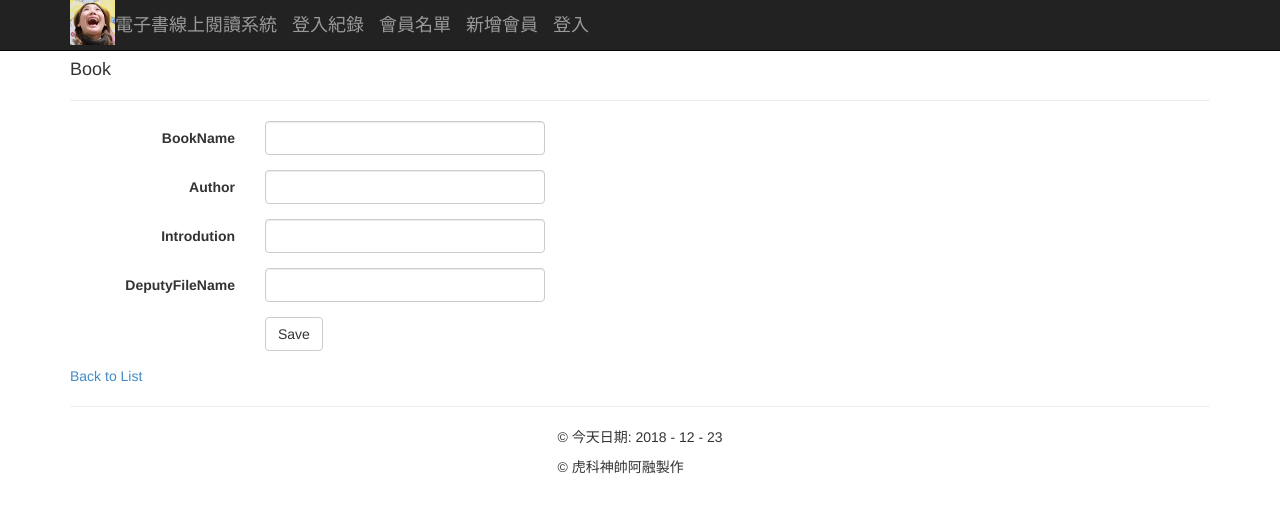
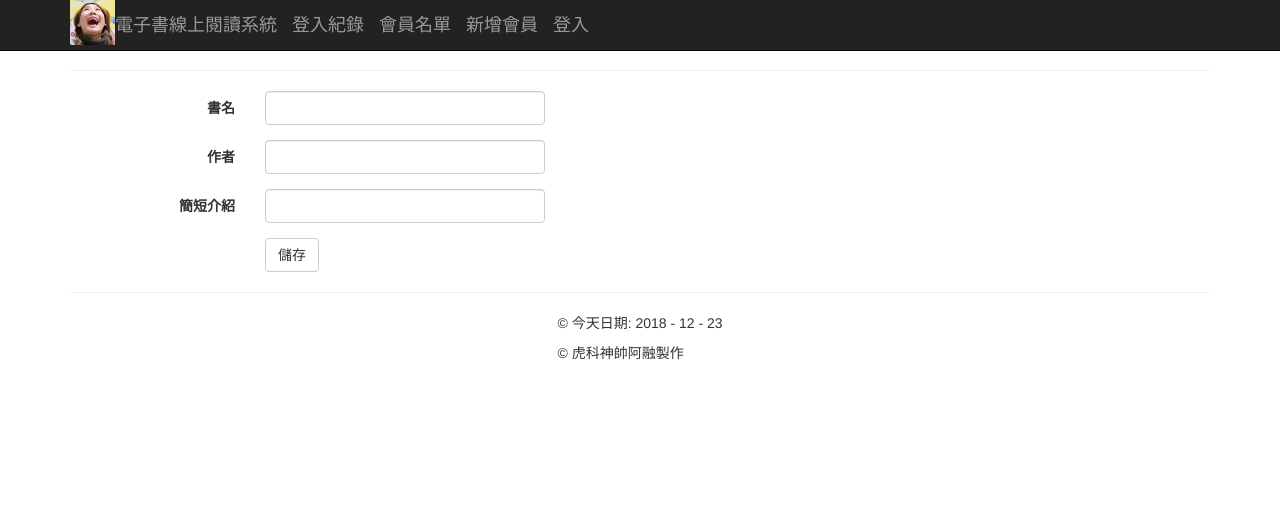
Before and after one commit to hank444tw/1119Work, an ASP.NET MVC app: page /Home/EditBook/1 in a window 1280 px wide. Shown: the top 513 px of the page. Run offline with ASP.NET Core 8 and stand-ins for ASP.NET MVC 5, Linux system fonts and the light colour scheme; the project's own start-up code is not run, and a stand-in starts its controllers and pages; some libraries are stand-ins or nearby versions.

Commit message:
繪本管理書名作者介紹修改功能完成

```diff
--- a/1119Work/Controllers/HomeController.cs
+++ b/1119Work/Controllers/HomeController.cs
@@ -112,6 +112,17 @@ namespace _1119Work.Controllers
         {
             var todo = db.Book.Where(m => m.Id == id).FirstOrDefault();
             return View(todo);
+        }
+
+        [HttpPost]
+        public ActionResult EditBook(int id,string BookName,string Author,string Introdution)
+        {
+            var book = db.Book.Where(m => m.Id == id).FirstOrDefault();
+            book.BookName = BookName;
+            book.Author = Author;
+            book.Introdution = Introdution;
+            db.SaveChanges();
+            return RedirectToAction("ListBook");
         }
 
         public ActionResult CreateMember()
--- a/1119Work/Views/Home/EditBook.cshtml
+++ b/1119Work/Views/Home/EditBook.cshtml
@@ -5,13 +5,12 @@
     @Html.AntiForgeryToken()
 
     <div class="form-horizontal">
-        <h4>Book</h4>
         <hr />
         @Html.ValidationSummary(true, "", new { @class = "text-danger" })
         @Html.HiddenFor(model => model.Id)
 
         <div class="form-group">
-            @Html.LabelFor(model => model.BookName, htmlAttributes: new { @class = "control-label col-md-2" })
+            <label class="control-label col-md-2">書名</label>
             <div class="col-md-10">
                 @Html.EditorFor(model => model.BookName, new { htmlAttributes = new { @class = "form-control" } })
                 @Html.ValidationMessageFor(model => model.BookName, "", new { @class = "text-danger" })
@@ -19,7 +18,7 @@
         </div>
 
         <div class="form-group">
-            @Html.LabelFor(model => model.Author, htmlAttributes: new { @class = "control-label col-md-2" })
+            <label class="control-label col-md-2">作者</label>
             <div class="col-md-10">
                 @Html.EditorFor(model => model.Author, new { htmlAttributes = new { @class = "form-control" } })
                 @Html.ValidationMessageFor(model => model.Author, "", new { @class = "text-danger" })
@@ -27,7 +26,7 @@
         </div>
 
         <div class="form-group">
-            @Html.LabelFor(model => model.Introdution, htmlAttributes: new { @class = "control-label col-md-2" })
+            <label class="control-label col-md-2">簡短介紹</label>
             <div class="col-md-10">
                 @Html.EditorFor(model => model.Introdution, new { htmlAttributes = new { @class = "form-control" } })
                 @Html.ValidationMessageFor(model => model.Introdution, "", new { @class = "text-danger" })
@@ -35,21 +34,13 @@
         </div>
 
         <div class="form-group">
-            @Html.LabelFor(model => model.DeputyFileName, htmlAttributes: new { @class = "control-label col-md-2" })
-            <div class="col-md-10">
-                @Html.EditorFor(model => model.DeputyFileName, new { htmlAttributes = new { @class = "form-control" } })
-                @Html.ValidationMessageFor(model => model.DeputyFileName, "", new { @class = "text-danger" })
-            </div>
-        </div>
-
-        <div class="form-group">
             <div class="col-md-offset-2 col-md-10">
-                <input type="submit" value="Save" class="btn btn-default" />
+                <input type="submit" value="儲存" class="btn btn-default" />
             </div>
         </div>
     </div>
 }
 
-<div>
+@*<div>
     @Html.ActionLink("Back to List", "Index")
-</div>
+</div>*@
```
Also changed, not shown: 1119Work/1119Work.csproj, 4 other files.
